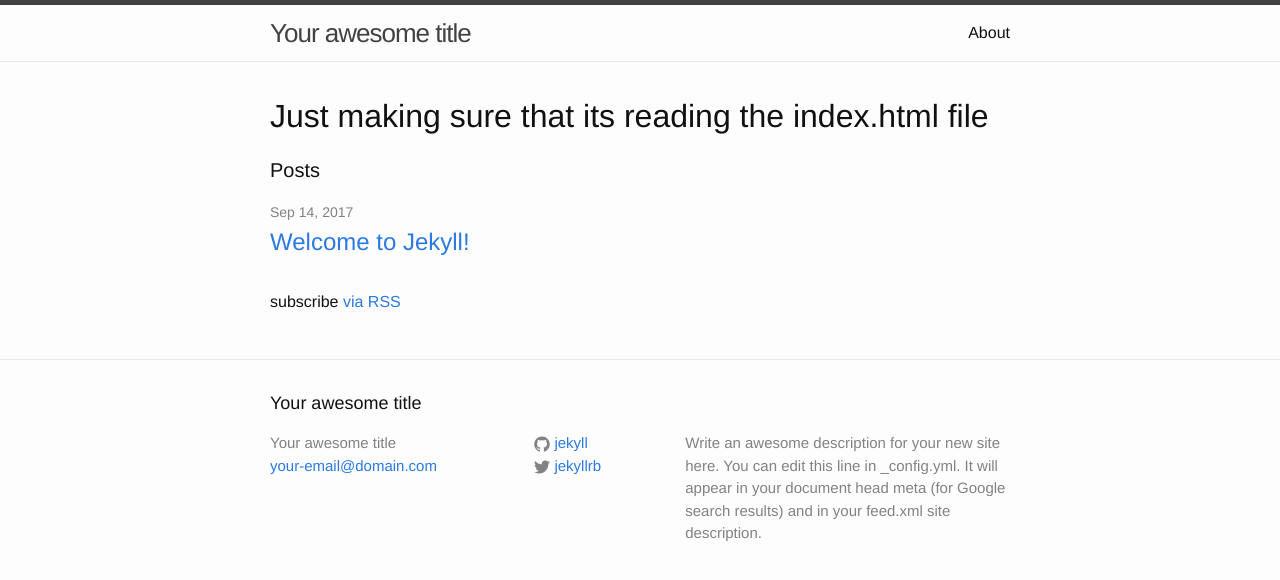
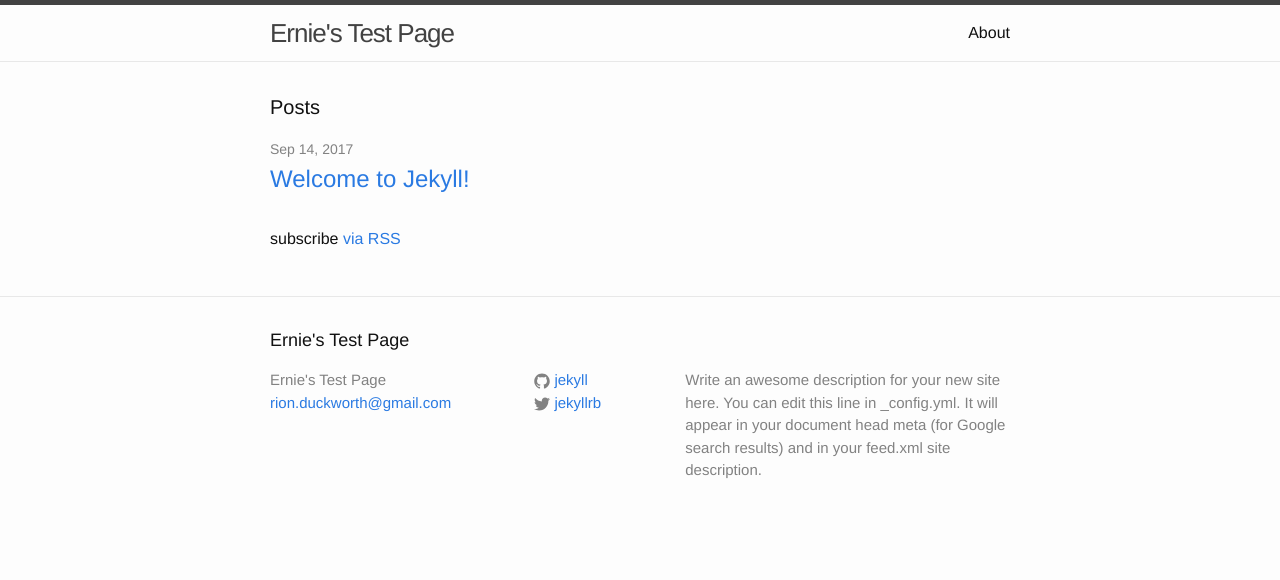
Before and after one commit to Ernman37/Ernman37.github.io, a Jekyll site: the page built from index.html, in a window 1280 px wide. Shown: the top 580 px of the page. Built offline with Jekyll 4.4.1, drawn with Linux system fonts in a browser that asks for light colours.

Commit message:
quick changes

```diff
--- a/_config.yml
+++ b/_config.yml
@@ -6,8 +6,8 @@
 # 'jekyll serve'. If you change this file, please restart the server process.
 
 # Site settings
-title: Your awesome title
-email: your-email@domain.com
+title: Ernie's Test Page
+email: rion.duckworth@gmail.com
 description: > # this means to ignore newlines until "baseurl:"
   Write an awesome description for your new site here. You can edit this
   line in _config.yml. It will appear in your document head meta (for
--- a/index.html
+++ b/index.html
@@ -3,7 +3,6 @@ layout: default
 ---
 
 <div class="home">
-  <h1> Just making sure that its reading the index.html file </h1>
 
   <h1 class="page-heading">Posts</h1>
 
```
